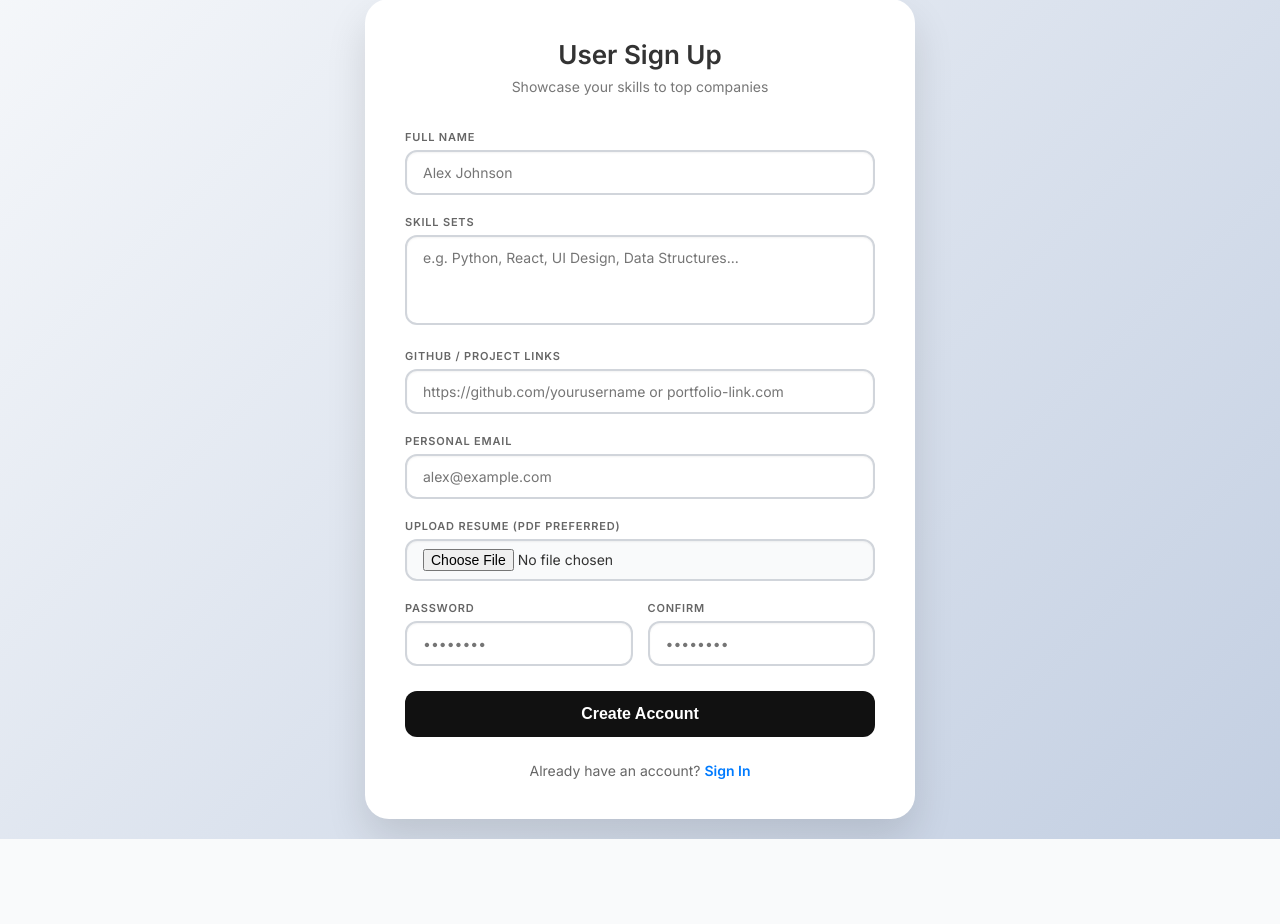
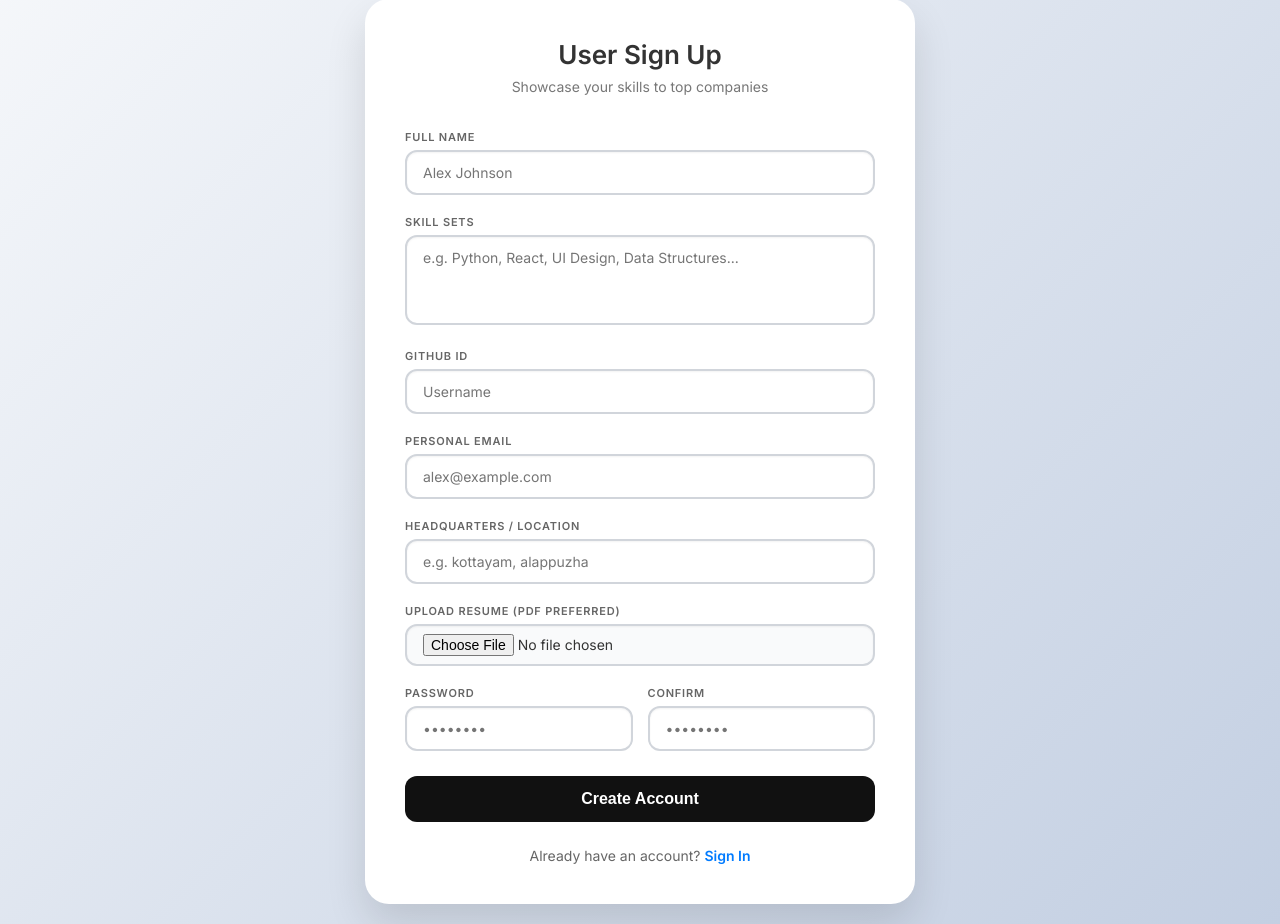
Before and after one commit to Tridev-TD/TaskBridge, a Flask app: page /user-signup in a window 1280 px wide. Shown: the part 21-945 px from the top of the page. Before the commit the page ends 860 px from the top, so only its background shows below. Run offline with Flask 3, Linux system fonts and the light colour scheme.

Commit message:
updated usersignup

```diff
--- a/templates/usersignup.html
+++ b/templates/usersignup.html
@@ -198,13 +198,18 @@
                 </div>
 
                 <div class="full-width">
-                    <label class="input-label">Github / Project Links</label>
-                    <input type="text" name="portfolio" placeholder="https://github.com/yourusername or portfolio-link.com">
+                    <label class="input-label">Github id</label>
+                    <input type="text" name="portfolio" placeholder="Username">
                 </div>
 
                 <div class="full-width">
                     <label class="input-label">Personal Email</label>
                     <input type="email" name="email" placeholder="alex@example.com" required>
+                </div>
+
+                <div class="full-width">
+                    <label class="input-label">Headquarters / Location</label>
+                    <input type="text" name="location" placeholder="e.g. kottayam, alappuzha" required>
                 </div>
 
                 <div class="full-width">
```
